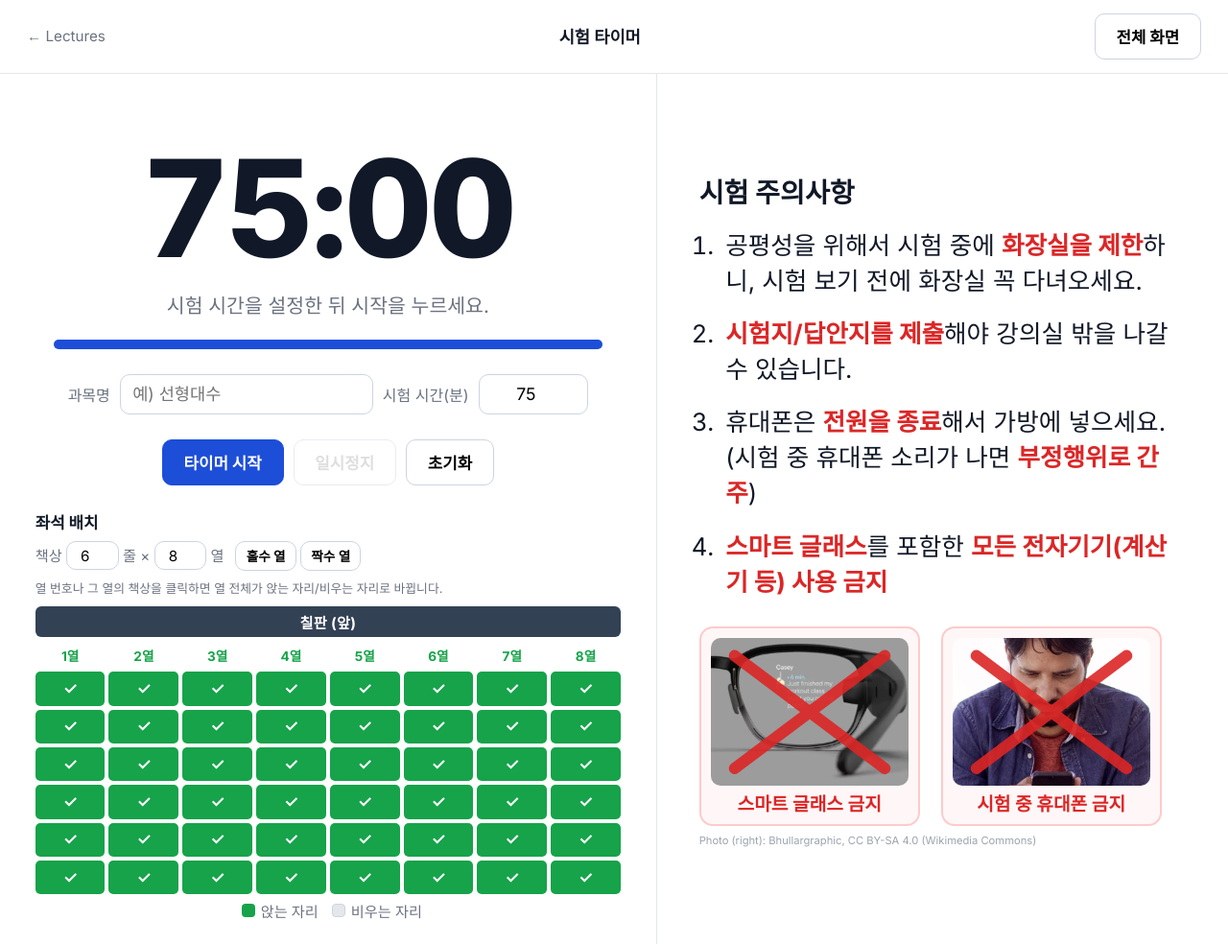
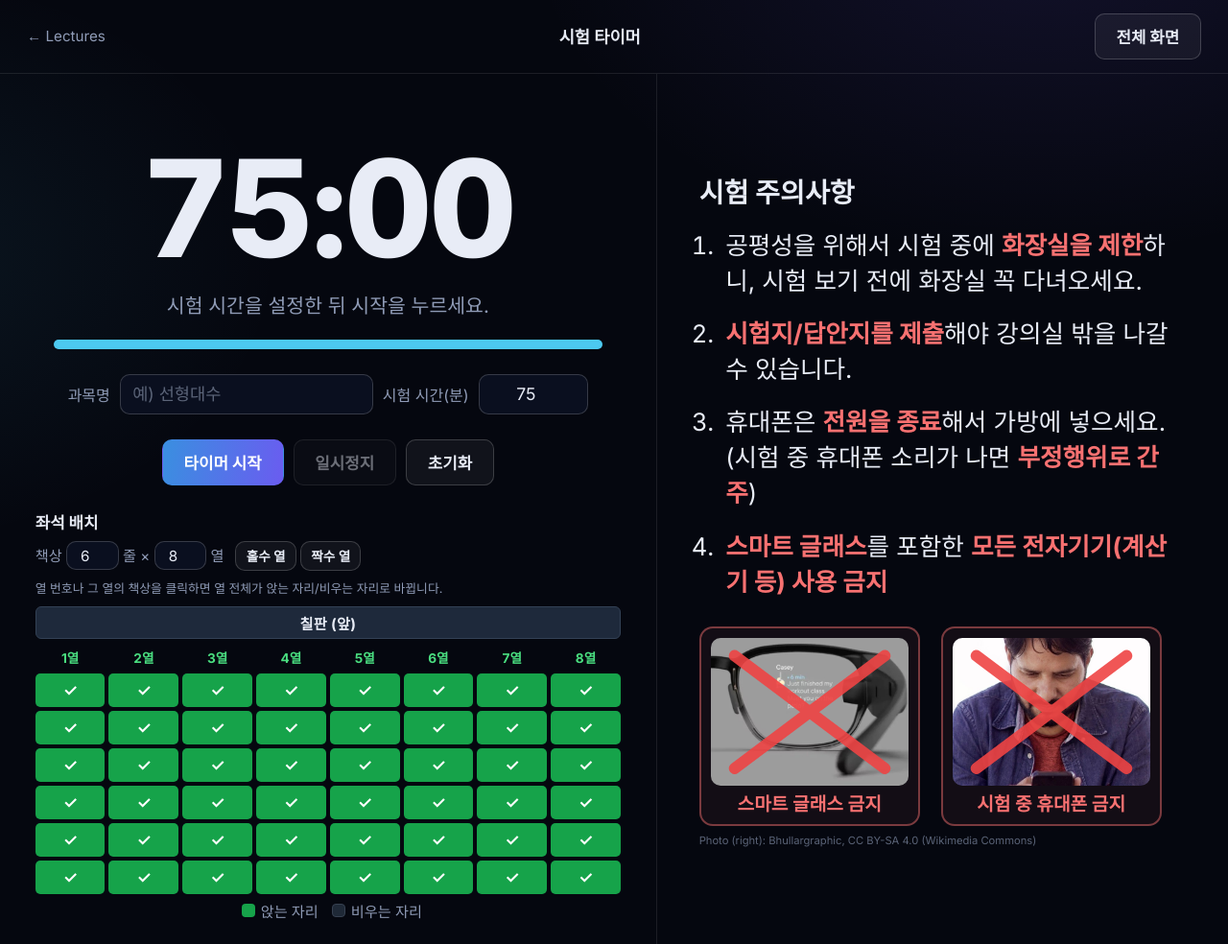
Before and after one commit to hyperx-web/hyperx, a Jekyll site: the page built from lectures/exam-timer/index.html, in a window 1280 px wide. Shown: the whole page at 96% size. Built offline with Jekyll 4.4.1, drawn with Linux system fonts in a browser that asks for light colours; some web fonts are replaced.

Commit message:
Exam timer: dark theme matching the site
Co-Authored-By: Claude Opus 5.5 <noreply@anthropic.com>

```diff
--- a/lectures/exam-timer/index.html
+++ b/lectures/exam-timer/index.html
@@ -12,11 +12,16 @@ permalink: /lectures/exam-timer/
 <link rel="icon" href="{{ '/assets/img/favicon.svg' | relative_url }}" type="image/svg+xml">
 <link href="https://fonts.googleapis.com/css2?family=Inter:wght@400;600;700;800&display=swap" rel="stylesheet">
 <style>
-  :root { --bg:#ffffff; --fg:#111827; --muted:#6b7280; --line:#e5e7eb; --accent:#1d4ed8; --warn:#d97706; --danger:#dc2626; }
+  :root { --bg:#05070f; --fg:#e8ecf6; --muted:#8f9bb6; --line:rgba(255,255,255,.09); --accent:#4cc9f0; --warn:#fbbf24; --danger:#f87171; }
+  @font-face { font-family: "KoPub Dotum"; font-weight: 300 500; src: url("{{ '/assets/fonts/KoPubWorldDotum-Medium.woff2' | relative_url }}") format("woff2");
+    unicode-range: U+1100-11FF, U+3130-318F, U+AC00-D7AF; }
+  @font-face { font-family: "KoPub Dotum"; font-weight: 600 800; src: url("{{ '/assets/fonts/KoPubWorldDotum-Bold.woff2' | relative_url }}") format("woff2");
+    unicode-range: U+1100-11FF, U+3130-318F, U+AC00-D7AF; }
   * { box-sizing: border-box; }
   html, body { margin: 0; height: 100%; background: var(--bg); color: var(--fg);
     font-family: Inter, "KoPub Dotum", "Malgun Gothic", sans-serif; }
-  body { display: flex; flex-direction: column; }
+  body { display: flex; flex-direction: column;
+    background: radial-gradient(900px 600px at 85% -10%, rgba(123,97,255,.12), transparent 60%), radial-gradient(700px 500px at -10% 30%, rgba(76,201,240,.08), transparent 60%), var(--bg); }
   header { display: flex; align-items: center; justify-content: space-between; padding: 14px 28px; border-bottom: 1px solid var(--line); }
   header a { color: var(--muted); text-decoration: none; font-size: .95rem; }
   header .title { font-weight: 700; font-size: 1.1rem; }
@@ -28,22 +33,24 @@ permalink: /lectures/exam-timer/
   #clock.warn { color: var(--warn); }
   #clock.danger { color: var(--danger); }
   #clock.done { color: var(--danger); font-size: clamp(3.5rem, 9vw, 8rem); }
-  .times { margin-top: 18px; display: flex; gap: 2.2em; font-size: clamp(1.4rem, 2.8vw, 2.4rem); color: #374151; }
+  .times { margin-top: 18px; display: flex; gap: 2.2em; font-size: clamp(1.4rem, 2.8vw, 2.4rem); color: #c3cbe0; }
   .times b { font-variant-numeric: tabular-nums; color: var(--fg); }
   .times[hidden] { display: none; }
   body.ended { animation: endflash 1s ease-in-out 6; }
-  @keyframes endflash { 50% { background: #fee2e2; } }
+  @keyframes endflash { 50% { background: #3b0d0d; } }
   .meta.alert { color: var(--danger); font-weight: 700; font-size: clamp(1.4rem, 2.6vw, 2.2rem); }
   .meta { margin-top: 14px; color: var(--muted); font-size: clamp(1rem, 1.6vw, 1.35rem); text-align: center; }
   .bar { width: min(640px, 90%); height: 10px; background: var(--line); border-radius: 99px; margin-top: 22px; overflow: hidden; }
   .bar > div { height: 100%; width: 100%; background: var(--accent); transition: width .5s linear, background .3s; }
   .controls { margin-top: 26px; display: flex; flex-wrap: wrap; gap: 10px; justify-content: center; align-items: center; }
   .controls label { font-size: 1rem; color: var(--muted); }
-  input { font: inherit; font-size: 1.1rem; padding: .55em .7em; border: 1px solid #cbd5e1; border-radius: 10px; }
+  input { font: inherit; font-size: 1.1rem; padding: .55em .7em; border: 1px solid rgba(255,255,255,.18); border-radius: 10px; background: #0a0f1f; color: var(--fg); }
+  input::placeholder { color: #5b6478; } input:focus { outline: none; border-color: var(--accent); }
   input[type=number] { width: 6.5em; text-align: center; }
   input[type=text] { width: 15em; }
-  button { font: inherit; font-size: 1.05rem; font-weight: 700; padding: .65em 1.3em; border-radius: 10px; border: 1px solid #cbd5e1; background: #fff; cursor: pointer; }
-  button.primary { background: var(--accent); border-color: var(--accent); color: #fff; }
+  button { font: inherit; font-size: 1.05rem; font-weight: 700; padding: .65em 1.3em; border-radius: 10px; border: 1px solid rgba(255,255,255,.18); background: rgba(255,255,255,.05); color: var(--fg); cursor: pointer; }
+  button:hover:not(:disabled) { background: rgba(255,255,255,.1); }
+  button.primary { background: linear-gradient(100deg, #3a8fe0, #6a5cf0); border-color: transparent; color: #fff; }
   button:disabled { opacity: .45; cursor: default; }
   .running .setup { display: none; }
   h2 { margin: 0 0 18px; font-size: clamp(1.3rem, 2.2vw, 1.9rem); }
@@ -51,12 +58,12 @@ permalink: /lectures/exam-timer/
   ol li { font-size: clamp(1.15rem, 2vw, 1.7rem); line-height: 1.45; margin: 0 0 18px; padding-left: .2em; }
   ol li b { color: var(--danger); }
   .banned { display: flex; gap: 22px; margin-top: 10px; }
-  .banned figure { margin: 0; flex: 1; max-width: 230px; text-align: center; border: 2px solid #fecaca; border-radius: 14px; padding: 10px 10px 8px; background: #fff7f7; }
+  .banned figure { margin: 0; flex: 1; max-width: 230px; text-align: center; border: 2px solid rgba(248,113,113,.45); border-radius: 14px; padding: 10px 10px 8px; background: rgba(248,113,113,.06); }
   .banned .ph { position: relative; aspect-ratio: 4 / 3; overflow: hidden; border-radius: 10px; }
   .banned .ph img { width: 100%; height: 100%; object-fit: cover; display: block; }
   .banned .x { position: absolute; inset: 0; width: 100%; height: 100%; }
-  .banned .x path { stroke: #dc2626; stroke-width: 9; stroke-linecap: round; fill: none; vector-effect: non-scaling-stroke; stroke-width: 12px; opacity: .9; }
-  .credit { margin: 8px 0 0; font-size: .7rem; color: #9ca3af; }
+  .banned .x path { stroke: #ef4444; stroke-width: 9; stroke-linecap: round; fill: none; vector-effect: non-scaling-stroke; stroke-width: 12px; opacity: .9; }
+  .credit { margin: 8px 0 0; font-size: .7rem; color: #5b6478; }
   .banned figcaption { margin-top: 4px; font-weight: 700; color: var(--danger); font-size: clamp(.95rem, 1.5vw, 1.2rem); }
   /* seat map */
   .seats { width: min(680px, 96%); margin-top: 26px; }
@@ -64,20 +71,20 @@ permalink: /lectures/exam-timer/
   .legend { font-size: .95rem; color: var(--muted); display: flex; align-items: center; justify-content: center; gap: 6px; margin-top: 6px; }
   #seatMap { height: 300px; display: flex; flex-direction: column; }   /* fixed overall size; desks scale with rows/cols */
   .legend .sw { display: inline-block; width: 14px; height: 14px; border-radius: 4px; margin-left: 8px; }
-  .sw.on { background: #16a34a; } .sw.off { background: #e5e7eb; border: 1px solid #cbd5e1; }
+  .sw.on { background: #16a34a; } .sw.off { background: #1f2937; border: 1px solid #374151; }
   .seat-setup { display: flex; flex-wrap: wrap; gap: 8px 12px; align-items: center; margin-bottom: 10px; font-size: .95rem; color: var(--muted); }
   .seat-setup input[type=number] { width: 3.6em; font-size: .95rem; padding: .3em .4em; }
   .presets button { font-size: .85rem; padding: .35em .75em; font-weight: 600; }
   .hint { font-size: .8rem; flex-basis: 100%; }
-  .board { text-align: center; font-weight: 700; color: #fff; background: #334155; border-radius: 6px; padding: 5px 0; font-size: .95rem; letter-spacing: .02em; }
+  .board { text-align: center; font-weight: 700; color: #e8ecf6; background: #1e293b; border: 1px solid #334155; border-radius: 6px; padding: 5px 0; font-size: .95rem; letter-spacing: .02em; }
   .grid { display: grid; gap: 4px; margin: 6px 0 0; flex: 1; min-height: 0; }
   .grid .colh { text-align: center; font-size: .85rem; font-weight: 700; color: var(--muted); cursor: pointer; border-radius: 6px; padding: 3px 0; user-select: none; }
-  .grid .colh:hover { background: #eef2ff; }
-  .grid .colh.on { color: #16a34a; }
+  .grid .colh:hover { background: rgba(255,255,255,.06); }
+  .grid .colh.on { color: #4ade80; }
   .desk { min-height: 0; min-width: 0; border-radius: 5px; display: flex; align-items: center; justify-content: center; font-weight: 800; cursor: pointer; user-select: none;
           font-size: clamp(.7rem, 1.4vw, 1.05rem); transition: background .15s; }
   .desk.on { background: #16a34a; color: #fff; }
-  .desk.off { background: #f3f4f6; color: #cbd5e1; border: 1px solid #e5e7eb; }
+  .desk.off { background: #111827; color: #374151; border: 1px solid #1f2937; }
   .running .seats { margin-top: 18px; }
   @media (max-width: 900px) { main { grid-template-columns: 1fr; } .left { border-right: 0; border-bottom: 1px solid var(--line); } }
   :fullscreen header { display: none; }
```
Also changed, not shown: CLAUDE.md (+1 -1 lines).
